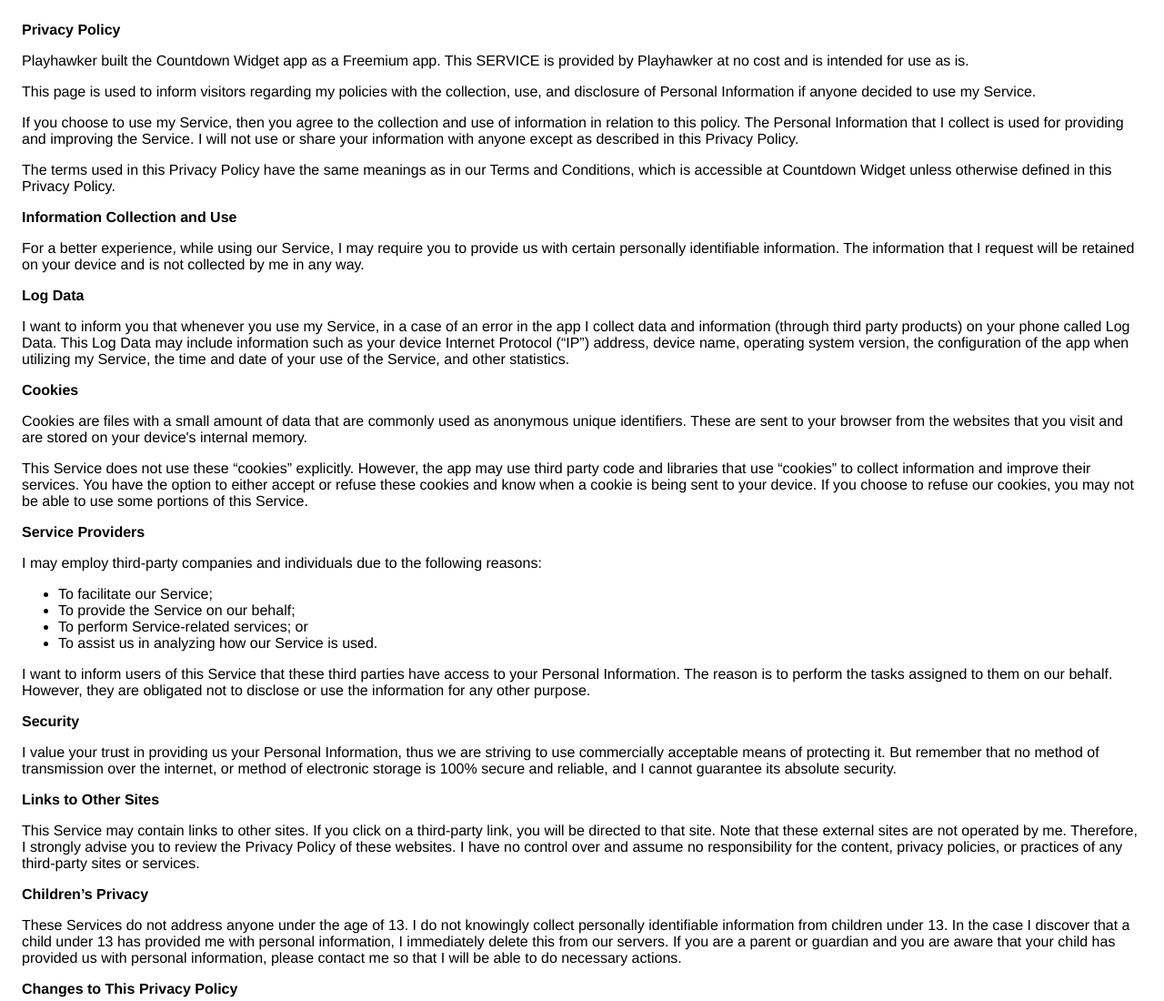
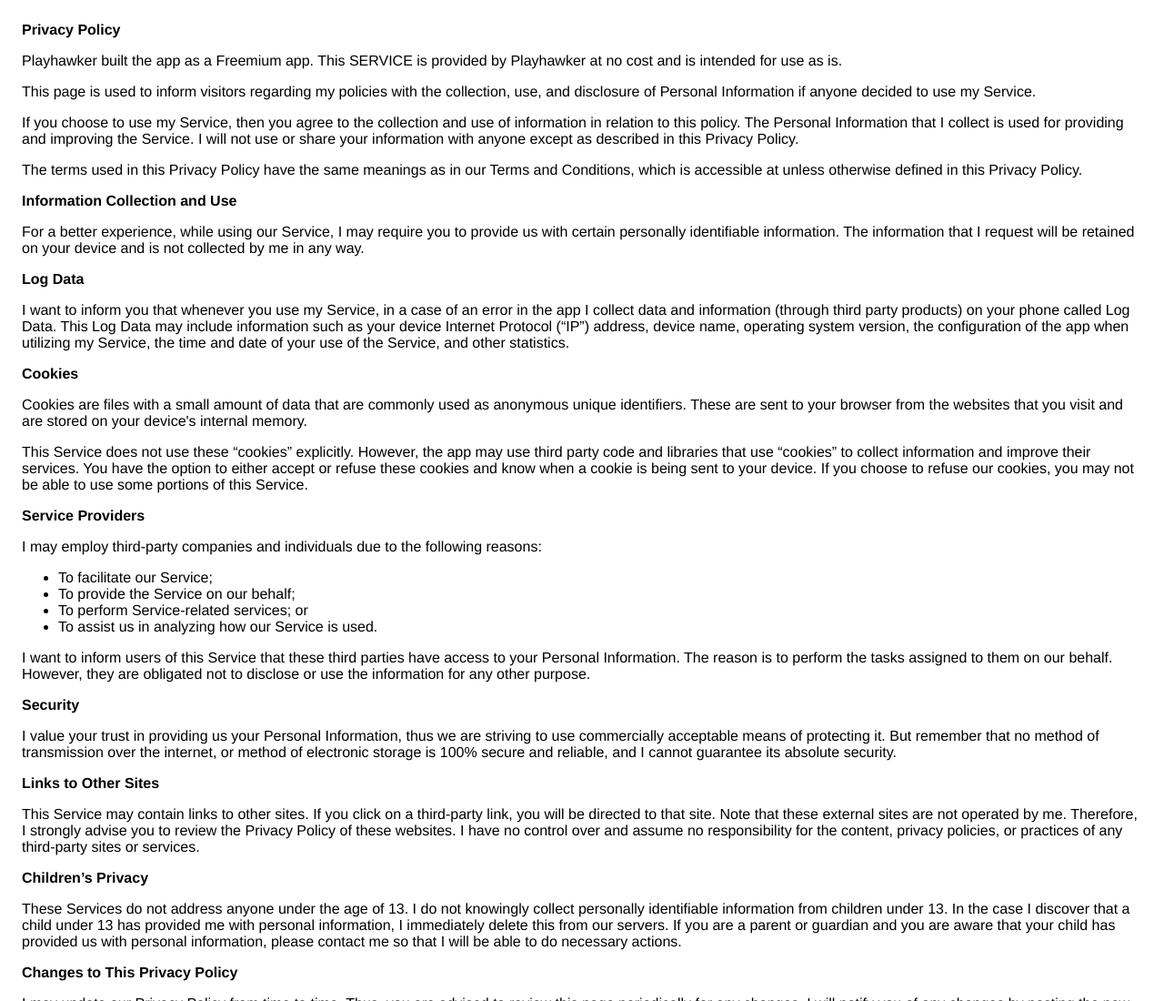
Before and after one commit to playhawker/privacy, a plain HTML site: page index.html in a window 1280 px wide. Shown: the top 1100 px of the page at 91% size. Drawn offline with Linux system fonts and the light colour scheme.

Commit message:
Update index.html

```diff
--- a/index.html
+++ b/index.html
@@ -8,7 +8,7 @@
     </head>
     <body>
     <strong>Privacy Policy</strong> <p>
-                  Playhawker built the Сountdown Widget app as
+                  Playhawker built the app as
                   a Freemium app. This SERVICE is provided by
                   Playhawker at no cost and is intended for use as
                   is.
@@ -25,7 +25,7 @@
                 </p> <p>
                   The terms used in this Privacy Policy have the same meanings
                   as in our Terms and Conditions, which is accessible at
-                  Сountdown Widget unless otherwise defined in this Privacy Policy.
+                  unless otherwise defined in this Privacy Policy.
                 </p> <p><strong>Information Collection and Use</strong></p> <p>
                   For a better experience, while using our Service, I
                   may require you to provide us with certain personally
```
